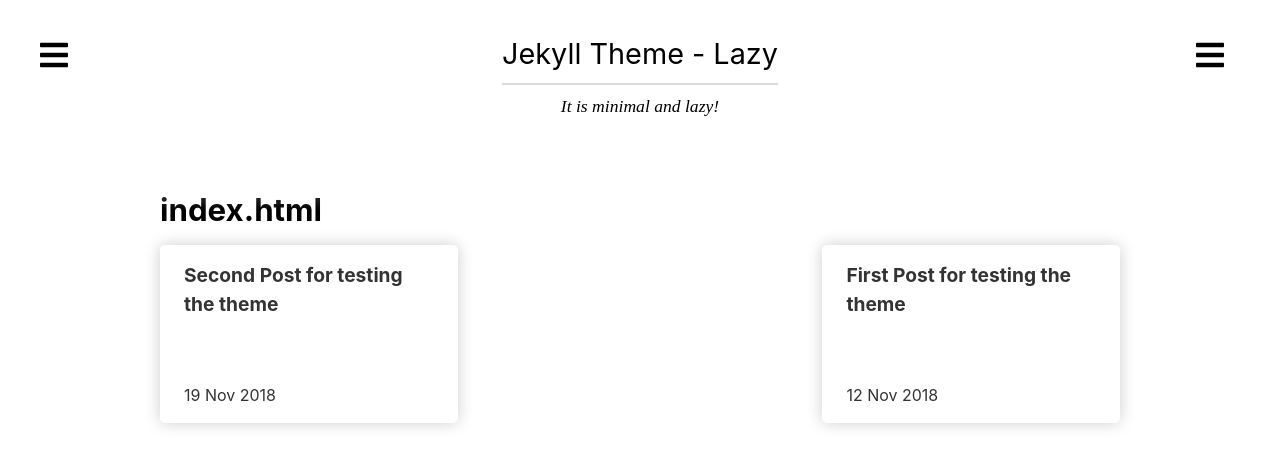
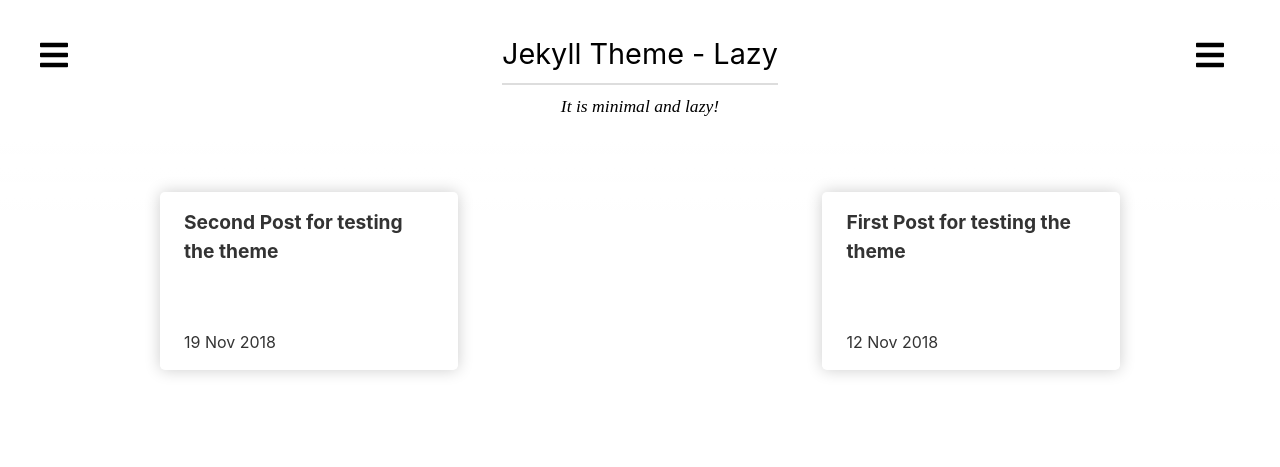
Before and after one commit to boykopk/jekyll-theme-lazy, a Jekyll site: the page built from index.html, in a window 1280 px wide. Shown: the top 467 px of the page. Built offline with Jekyll 4.4.1, drawn with Linux system fonts in a browser that asks for light colours.

Commit message:
remove h2

```diff
--- a/index.html
+++ b/index.html
@@ -1,8 +1,6 @@
 ---
 layout: site
 ---
-
-<h2>index.html</h2>
 
 <ul class="listing posts">
     {% for post in site.posts %}
```
